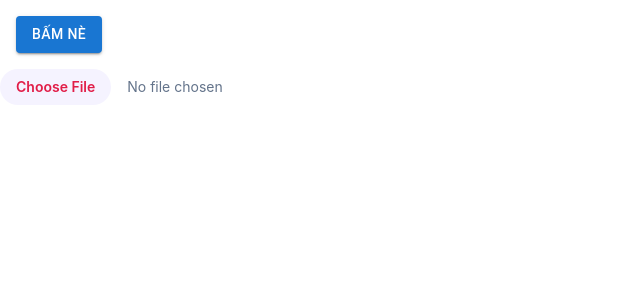
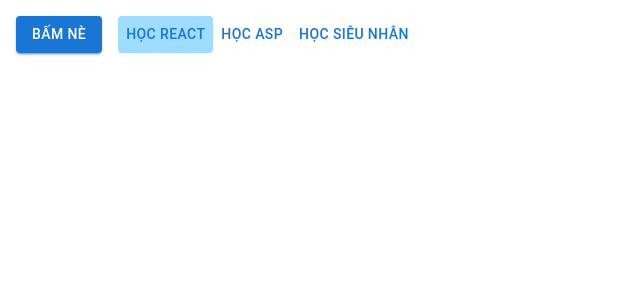
Before and after one commit to CrisVuBao/ReactUltimate, a React (Create React App) app: page / in a window 1280 px wide. Shown: the top 300 px of the page, without its empty margins (0-640 px from the left). Built offline with nearby package versions, Linux system fonts and the light colour scheme.

Commit message:
useEffect with fake Chat App

```diff
--- a/src/Content/Content.js
+++ b/src/Content/Content.js
@@ -11,45 +11,50 @@
 import { useEffect, useState } from "react"
 import "./content.css";
 
+const data = [{
+    id: 1,
+    name: "Học React"
+},
+{
+    id: 2,
+    name: "Học ASP"
+},
+{
+    id: 3,
+    name: "Học Siêu nhân"
+}
+]
+
 export default function Content() {
-
-    const [avatar, setAvatar] = useState();
+    const [lessonId, setLessonId] = useState(1);
 
     useEffect(() => {
+        const handleLesson = (title) => {
+            console.log(title);
+        }
 
-        // Đây là cleanup Function, đây là phương pháp tránh bị rò rỉ bộ nhớ (memory leak);
+        window.addEventListener(`Lesson ${lessonId}`, handleLesson)
+
+        // Cleanup Function
         return () => {
-            avatar && URL.revokeObjectURL(avatar.game);
+            window.removeEventListener(`Lesson ${lessonId}`, handleLesson)
         }
-    }, [avatar])
-
-    const handleFile = (e) => {
-        let file = e.target.files[0];
-
-        file.game = URL.createObjectURL(file);
-
-        setAvatar(file);
-    }
+    }, [lessonId])
 
     return (
         <>
-            <div className="sm">
-                <label class="block container">
-                    <span class="sr-only">Choose profile photo</span>
-                    <input type="file" class="block w-full text-sm text-slate-500
-                file:mr-4 file:py-2 file:px-4
-                file:rounded-full file:border-0
-                file:text-sm file:font-semibold
-                file:bg-violet-50 file:text-rose-600
-                hover:file:bg-violet-100
-                "
-                        onChange={handleFile}
-                    />
-                    {avatar &&
-                        <img src={avatar.game} alt="" width="80%" />
-                    }
-                </label>
-            </div>
+            {data.map(data =>
+                <Button
+                    key={data.id}
+                    style={{
+                        backgroundColor: lessonId === data.id ? "#9EDDFF" : ""
+                    }}
+                    onClick={() => {
+                        setLessonId(data.id);
+                        console.log(`Click id :${data.id}`);
+                    }}
+                >{data.name}</Button>
+            )}
         </>
     )
 }
--- a/src/index.js
+++ b/src/index.js
@@ -3,6 +3,21 @@
 import './index.css';
 import App from './App';
 import reportWebVitals from './reportWebVitals';
+import { createEvent } from '@testing-library/react';
+
+function mitComment(id) {
+  setInterval(() => {
+    window.dispatchEvent(
+      new CustomEvent(`Lesson ${id}`, {
+        title: `Đây là lesson ${id}`
+      })
+    )
+  }, 2000)
+}
+
+mitComment(1);
+mitComment(2);
+mitComment(3);
 
 const root = ReactDOM.createRoot(document.getElementById('root'));
 root.render(
```
